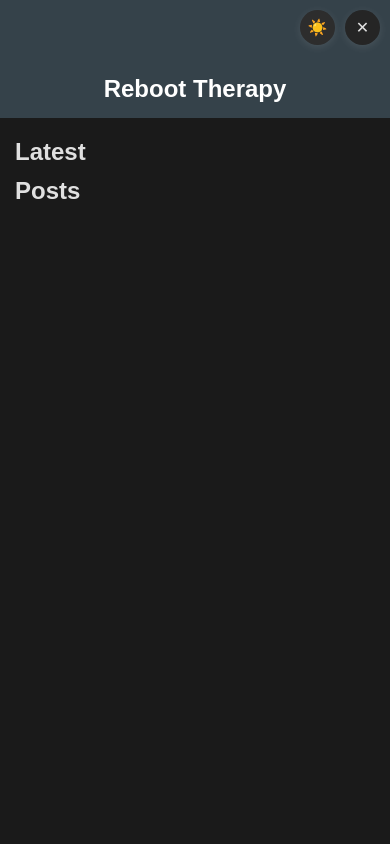
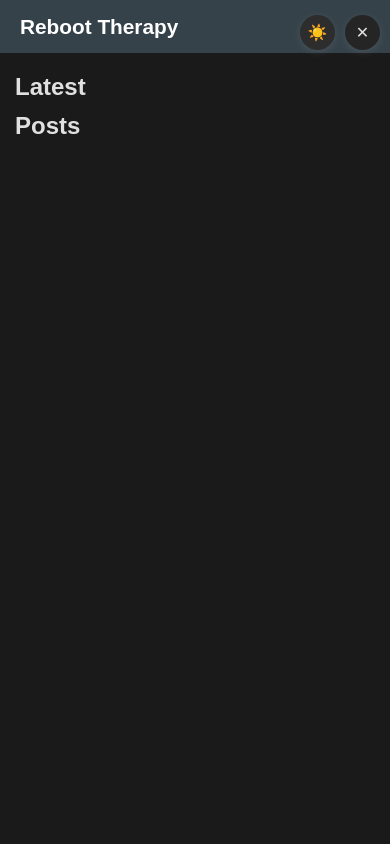
Before and after one commit to ChristofBecu/RebootTherapy, a website: page src/index.html in a window 390 px wide. Shown: the top 844 px of the page. Drawn offline with nearby package versions, Linux system fonts and the light colour scheme; no server answers.

Commit message:
refactor: left-align header title on mobile instead of adding padding

```diff
--- a/src/public/styles.css
+++ b/src/public/styles.css
@@ -119,7 +119,7 @@
 header {
     background: #35424a;
     color: #ffffff;
-    padding: 10px 0;
+    padding: 10px 20px;
     text-align: center;
 }
 
@@ -277,20 +277,15 @@
 
 /* Mobile responsive styles */
 @media screen and (max-width: 768px) {
-    /* Adjust header padding to make room for buttons */
+    /* Left-align header title to avoid button overlap */
     header {
-        padding: 60px 0 10px 0; /* Add top padding to avoid button overlap */
+        text-align: left;
+        padding: 10px 20px;
     }
 
-    /* Ensure buttons stay visible above header */
-    #toggle-nav,
-    .theme-toggle {
-        top: 10px; /* Move buttons closer to the top edge */
-    }
-
-    /* Stack buttons vertically or adjust spacing if needed */
-    .theme-toggle {
-        right: 60px; /* Adjust spacing between buttons */
+    header h1 {
+        font-size: 1.5rem;
+        padding-right: 100px; /* Make room for buttons on the right */
     }
 
     /* Reduce main content padding on mobile */
@@ -307,17 +302,14 @@
 
 /* Extra small mobile devices */
 @media screen and (max-width: 480px) {
-    header {
-        padding: 70px 10px 10px 10px;
-    }
-
     header h1 {
-        font-size: 1.5rem; /* Smaller title on very small screens */
+        font-size: 1.3rem;
+        padding-right: 100px;
     }
 
     #toggle-nav {
         right: 10px;
-        top: 10px;
+        top: 15px;
         width: 35px;
         height: 35px;
         font-size: 1rem;
@@ -325,7 +317,7 @@
 
     .theme-toggle {
         right: 55px;
-        top: 10px;
+        top: 15px;
         width: 35px;
         height: 35px;
         font-size: 1rem;
```
